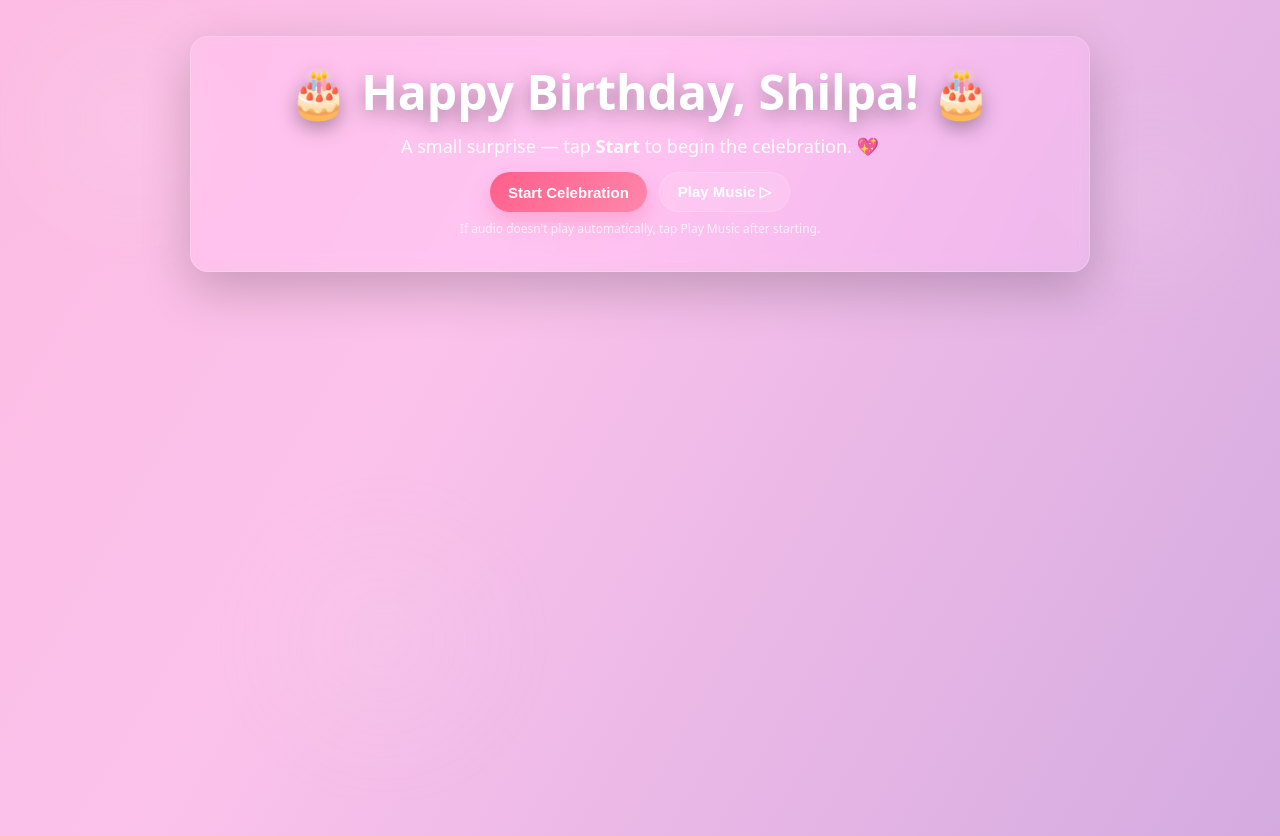
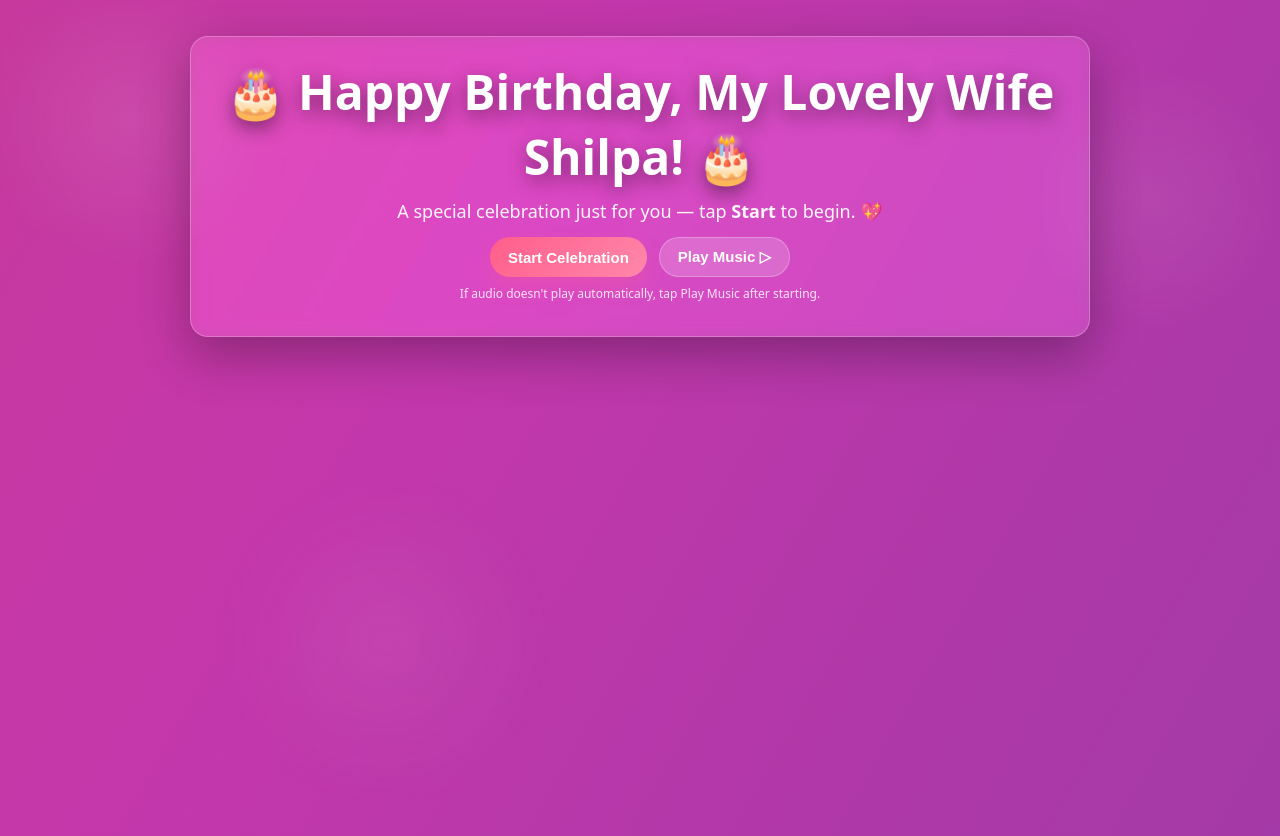
Before and after one commit to sdstech12/Happy-birthday-, a plain HTML site: page index.html in a window 1280 px wide. Drawn offline with Linux system fonts and the light colour scheme.

Commit message:
Update index.html

```diff
--- a/index.html
+++ b/index.html
@@ -8,9 +8,9 @@
       :root{
         --accent:#ff5e8a;
         --accent-2:#ff87ab;
-    --bg1:#ffa8c8;
-    --bg2:#fbc2eb;
-    --bg3:#a18cd1;
+        --bg1:#d43d6d;  /* Darker pink */
+        --bg2:#c337ac;  /* Darker purple */
+        --bg3:#7a3d9e; /* Darker violet */
         --text:#ffffff;
       }
       *{box-sizing:border-box}
@@ -37,28 +37,26 @@
           radial-gradient(22vmax 22vmax at 30% 80%, rgba(255,255,255,.06), transparent 60%);
         filter: blur(1px);
       }
-
       .card{
         position:relative;
         max-width: 900px;
         margin: clamp(12px,6vh,36px) auto 0;
         padding: clamp(12px,2.2vw,22px);
         backdrop-filter: blur(8px) saturate(120%);
-    background: rgba(255,255,255,.08);
-    border: 1px solid rgba(255,255,255,.18);
+        background: rgba(255,255,255,.12);  /* More opaque for better contrast */
+        border: 1px solid rgba(255,255,255,.25);  /* Brighter border */
         border-radius: 18px;
-    box-shadow: 0 18px 50px rgba(0,0,0,.2);
+        box-shadow: 0 18px 50px rgba(0,0,0,.3);  /* Darker shadow */
       }
       h1{ margin:0 0 10px; font-size: clamp(26px, 5.5vw, 48px);
-      text-shadow: 0 6px 20px rgba(0,0,0,.35);
+        text-shadow: 0 6px 20px rgba(0,0,0,.45);  /* Darker shadow */
         animation: glow 2.5s ease-in-out infinite;
       }
       @keyframes glow{
-    0%,100%{text-shadow:0 6px 20px rgba(0,0,0,.35)}
-    50%{text-shadow:0 6px 20px rgba(0,0,0,.35),0 0 18px rgba(255,255,255,.45)}
+        0%,100%{text-shadow:0 6px 20px rgba(0,0,0,.45)}
+        50%{text-shadow:0 6px 20px rgba(0,0,0,.45),0 0 18px rgba(255,255,255,.65)}
       }
       p.subtitle{ margin:6px 0 14px; font-size: clamp(14px, 2.6vw, 18px); opacity:.95 }
-
       .actions{ margin-top: 8px; display:flex; gap:12px; justify-content:center; flex-wrap:wrap;}
       button{
         appearance:none; border:0; cursor:pointer;
@@ -69,7 +67,7 @@
         box-shadow: 0 10px 20px rgba(255,94,138,.28);
         transition: transform .15s ease, box-shadow .2s ease;
       }
-  button.secondary{ background: rgba(255,255,255,.12); border:1px solid rgba(255,255,255,.14); box-shadow:none; color: #fff; }
+      button.secondary{ background: rgba(255,255,255,.18); border:1px solid rgba(255,255,255,.25); box-shadow:none; color: #fff; }
       button:hover{ transform: translateY(-2px) }
 
       /* balloon layer */
@@ -112,33 +110,30 @@
 
       /* final message */
       #final{ display:none; position:relative; padding-top:10px; text-align:center; z-index:4 }
-  #final h1{ color:#fff; font-size: clamp(28px,6vw,46px); text-shadow:0 12px 30px rgba(0,0,0,.4) }
-  #final p{ color: #fff9; font-size: clamp(16px,3.2vw,20px); margin-top:8px }
+      #final h1{ color:#fff; font-size: clamp(28px,6vw,46px); text-shadow:0 12px 30px rgba(0,0,0,.5) }
+      #final p{ color: #fff; font-size: clamp(16px,3.2vw,20px); margin-top:8px; opacity:0.9; }
 
       /* fireworks canvas */
       #fx{ position:fixed; inset:0; pointer-events:none; z-index:1 }
 
-  .tip{ opacity:.75; font-size:12px; margin-top:8px }
+      .tip{ opacity:.85; font-size:12px; margin-top:8px }
     </style>
   </head>
   <body>
     <div class="bokeh" aria-hidden="true"></div>
     <div id="balloon-layer" aria-hidden="true"></div>
-
     <section class="card" id="intro">
-  <h1>🎂 Happy Birthday, Shilpa! 🎂</h1>
-  <p class="subtitle">A small surprise — tap <strong>Start</strong> to begin the celebration. 💖</p>
+      <h1>🎂 Happy Birthday, My Lovely Wife Shilpa! 🎂</h1>
+      <p class="subtitle">A special celebration just for you — tap <strong>Start</strong> to begin. 💖</p>
       <div class="actions">
         <button id="btnStart">Start Celebration</button>
         <button id="btnMusic" class="secondary">Play Music ▷</button>
       </div>
       <p class="tip">If audio doesn't play automatically, tap Play Music after starting.</p>
     </section>
-
     <section class="card" id="party" style="display:none;">
       <h1>Make a wish — then cut the cake! 🎉</h1>
-  <p class="subtitle">Tap the cake, press "Cut Cake", or swipe across it to cut.</p>
-
+      <p class="subtitle">Tap the cake or press "Cut Cake" to celebrate!</p>
       <div class="cake-wrap" id="cakeWrap" aria-label="Birthday cake">
         <div class="knife" aria-hidden="true"></div>
         <!-- SVG cake -->
@@ -156,7 +151,6 @@
               <circle cx="330" cy="206" r="4" fill="#fda4af"/>
               <circle cx="360" cy="218" r="4" fill="#fbbf24"/>
             </g>
-
             <!-- Top layer split to slices -->
             <g id="topLayer">
               <g class="slice-left">
@@ -168,7 +162,6 @@
                 <path d="M260,168 c20,16 30,-6 40,6 c10,12 30,-6 40,5 c10,10 20,-4 40,4 v16 h-120 z" fill="#fff6fb"/>
               </g>
             </g>
-
             <!-- Candle -->
             <g id="candle" transform="translate(260,140)">
               <rect class="wick" x="-2" y="-16" width="4" height="16" rx="2" fill="#2e2e2e"/>
@@ -176,7 +169,6 @@
               <ellipse class="flame" cx="0" cy="-46" rx="8.5" ry="12" fill="url(#flameGrad)"/>
             </g>
           </g>
-
           <defs>
             <radialGradient id="flameGrad" cx="50%" cy="50%" r="50%">
               <stop offset="0%" stop-color="#fff7ae"/>
@@ -186,25 +178,21 @@
           </defs>
         </svg>
       </div>
-
       <div class="actions">
         <button id="btnCut">Cut Cake 🍰</button>
         <button id="btnNext" class="secondary">Show Message ➜</button>
       </div>
     </section>
-
     <section class="card" id="final" style="display:none;">
       <canvas id="fx"></canvas>
-  <h1>🎆 Happy Birthday, Shilpa! 🎆</h1>
-  <p id="finalText">Wishing you a year filled with health, happiness, and all the love you deserve. You make life sweeter every day. 💖</p>
+      <h1>🎆 Happy Birthday, My Love! 🎆</h1>
+      <p id="finalText">Dear lovely wife happy birthday 🎂. Dwarkadhish bless you🙏🏻. Live long life and dwarkadhish full fill your all wishes 😊. I love you 😘💖</p>
       <div class="actions">
         <button id="btnAgain" class="secondary">Replay Fireworks</button>
       </div>
     </section>
-
     <!-- fireworks canvas -->
     <canvas id="fireworks" style="position:fixed;inset:0;pointer-events:none;z-index:1"></canvas>
-
     <script>
       /* ====== personalization ====== */
       const NAME = "Shilpa";
```
Lines whose indentation alone changed are shown as unchanged.
